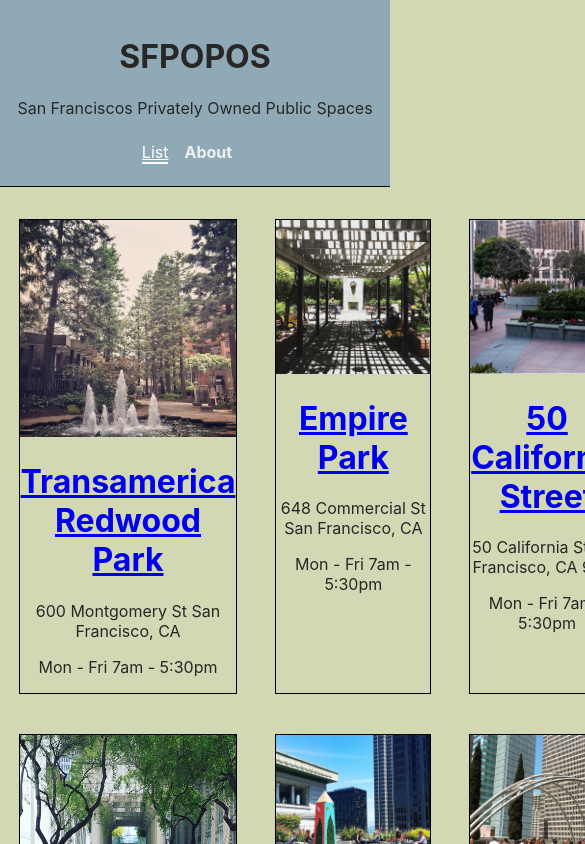
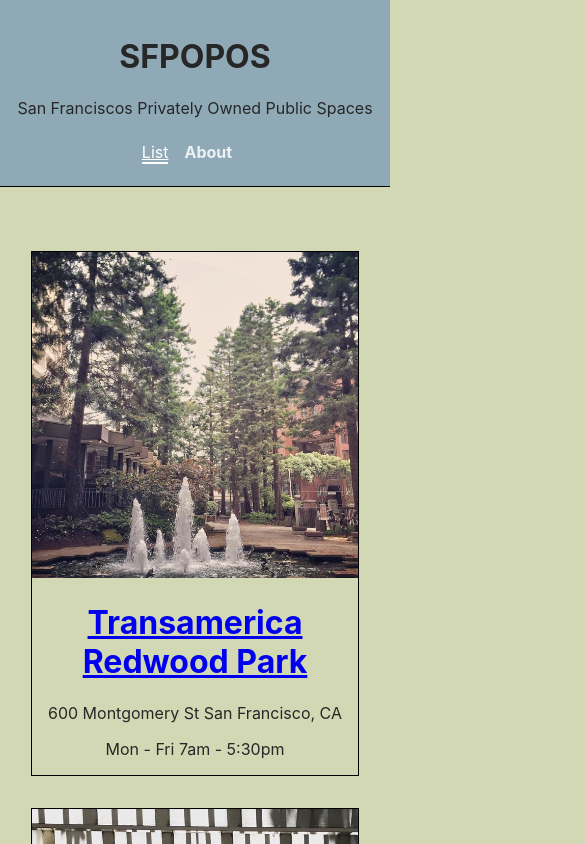
Before and after one commit to JoshBroughton/react-sfpopos-tutorial, a React (Create React App) app: page / in a window 390 px wide. Shown: the top 844 px of the page, 585 px wide, since content can reach past the window. Built offline with nearby package versions, Linux system fonts and the light colour scheme.

Commit message:
improved list styling to include media query for smaller screen widths

```diff
--- a/src/components/POPOSList/POPOSList.css
+++ b/src/components/POPOSList/POPOSList.css
@@ -1,9 +1,22 @@
 .POPOSList {
-    width: 90%;
-    margin-left: 5%;
-    margin-right: 5%;
-    margin-bottom: 40px;
-    display: grid;
-    grid-template-columns: 1fr 1fr 1fr;
-    grid-gap: 40px;
-  }
+	display: grid;
+	grid-template-columns: 1fr 1fr 1fr;
+	grid-gap: 2em;
+	max-width: 1200px;
+	margin: auto;
+	padding: 2em;
+}
+
+/* Smaller screens and tablets */
+@media only screen and (max-width: 960px) {
+	.POPOSList {
+		grid-template-columns: 1fr 1fr;
+	}
+}
+
+/* Small screens mobile */
+@media only screen and (max-width: 700px) {
+	.POPOSList {
+		grid-template-columns: 1fr;
+	}
+}
```
